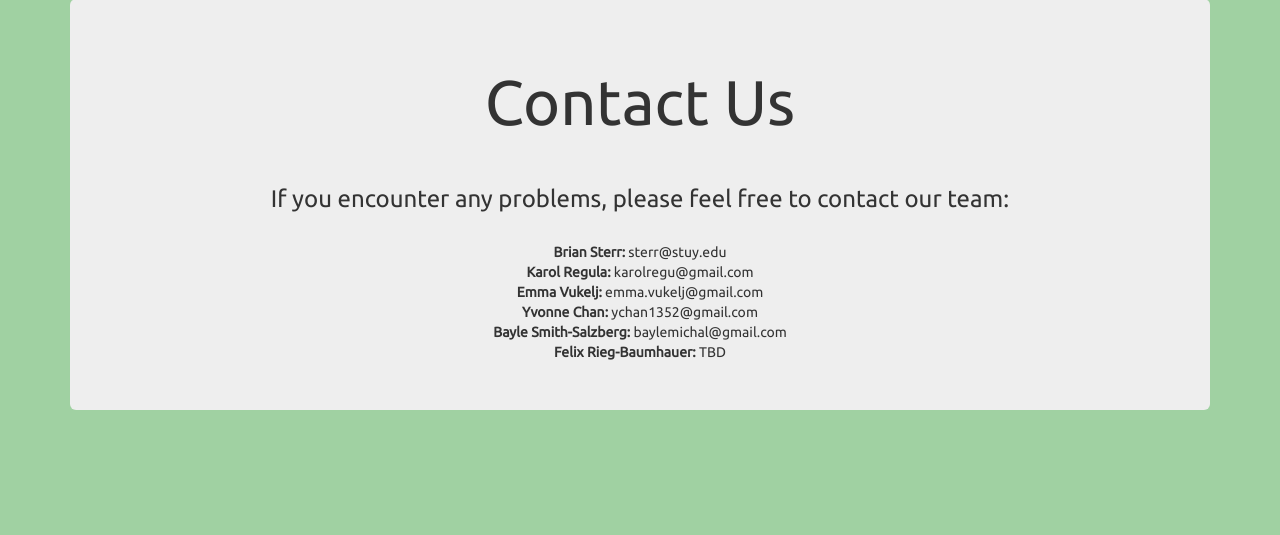
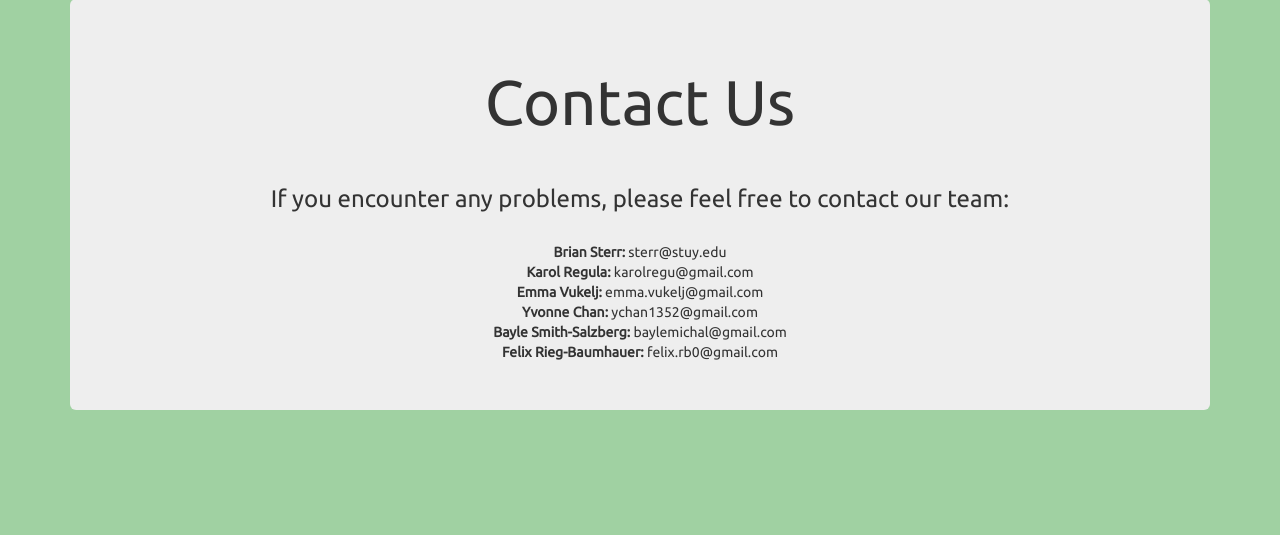
Before and after one commit to Karol-Regula/Michael_Caloz, a Flask app: page /contact/ in a window 1280 px wide. Shown: the part 123-658 px from the top of the page. Run offline with Flask 2, Linux system fonts and the light colour scheme; some libraries are stand-ins or nearby versions.

Commit message:
added email

```diff
--- a/templates/contact.html
+++ b/templates/contact.html
@@ -38,7 +38,7 @@
   <b>Emma Vukelj:</b> emma.vukelj@gmail.com <br>
   <b>Yvonne Chan:</b> ychan1352@gmail.com <br>
   <b>Bayle Smith-Salzberg:</b> baylemichal@gmail.com <br>
-  <b>Felix Rieg-Baumhauer: </b> TBD <br>
+  <b>Felix Rieg-Baumhauer: </b> felix.rb0@gmail.com <br>
 </div>
 </center>
 
```
